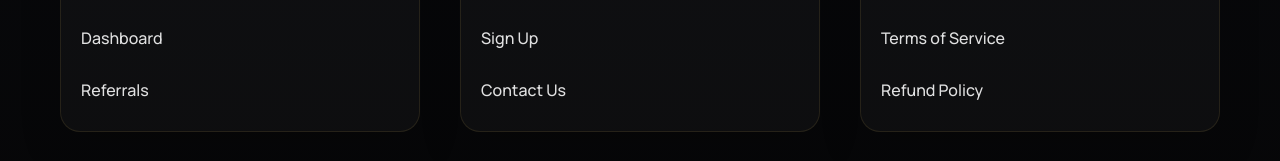
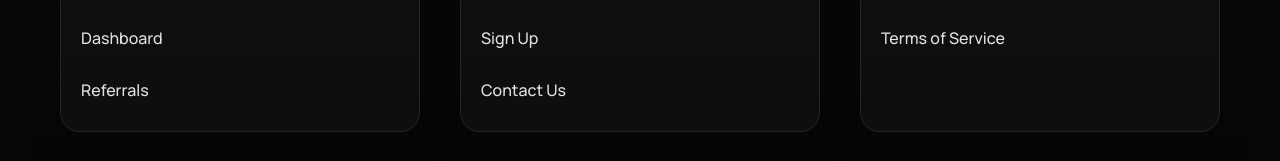
Before and after one commit to AyushPrad2907/thewarrior, a React (Vite) app in the folder frontend/: page / in a window 1280 px wide. Shown: the part 4680-4841 px from the top of the page. Built offline with nearby package versions, Linux system fonts and the light colour scheme; no server answers.

Commit message:
chore: remove refund policy option from footer

```diff
--- a/frontend/src/components/Footer.jsx
+++ b/frontend/src/components/Footer.jsx
@@ -30,7 +30,6 @@ const Footer = () => {
           <ul className="footer-links">
             <li><a href="mailto:support@warrior.com?subject=Privacy%20Policy">Privacy Policy</a></li>
             <li><a href="mailto:support@warrior.com?subject=Terms%20of%20Service">Terms of Service</a></li>
-            <li><a href="mailto:support@warrior.com?subject=Refund%20Policy">Refund Policy</a></li>
           </ul>
         </div>
       </div>
```
